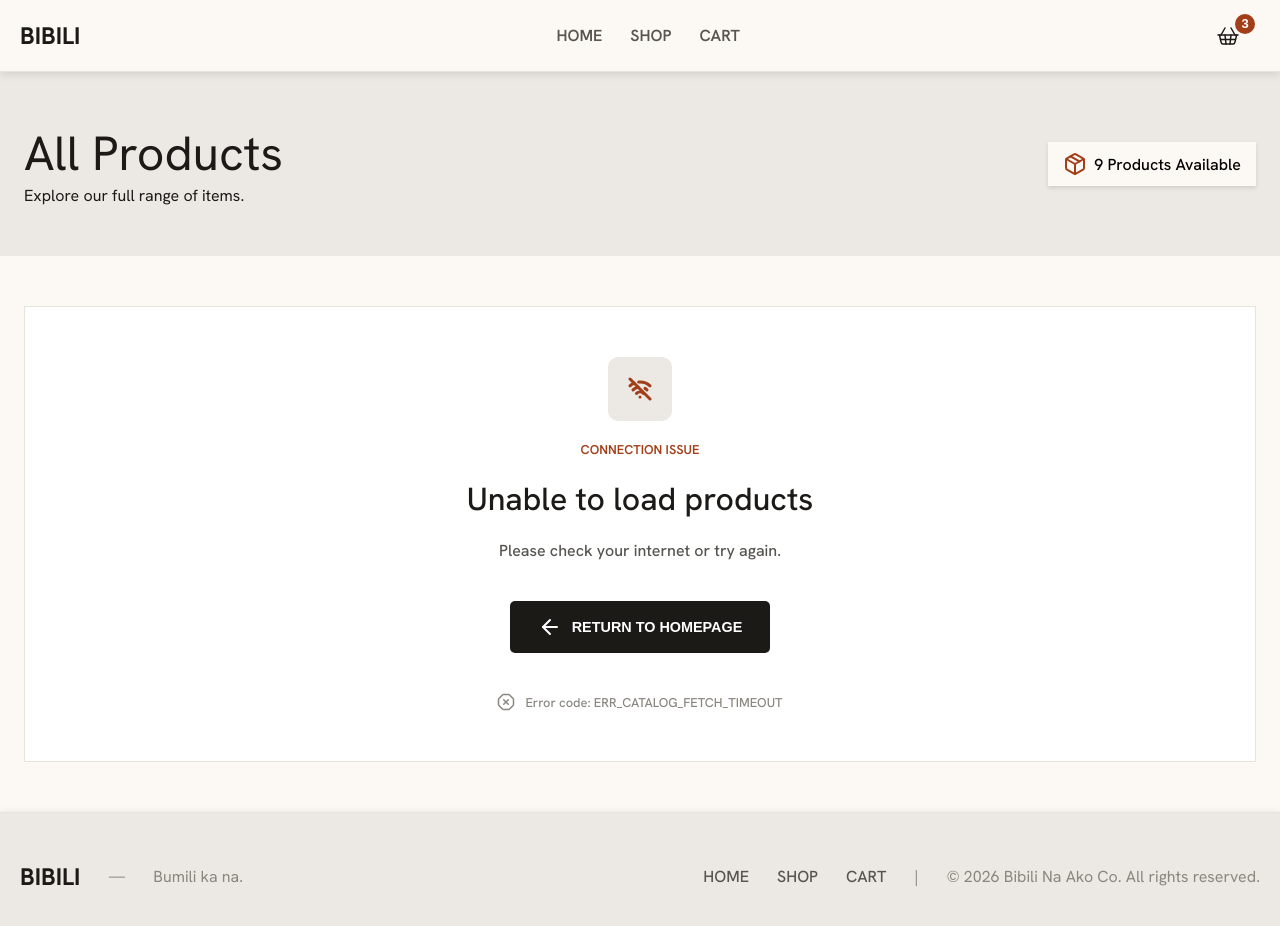
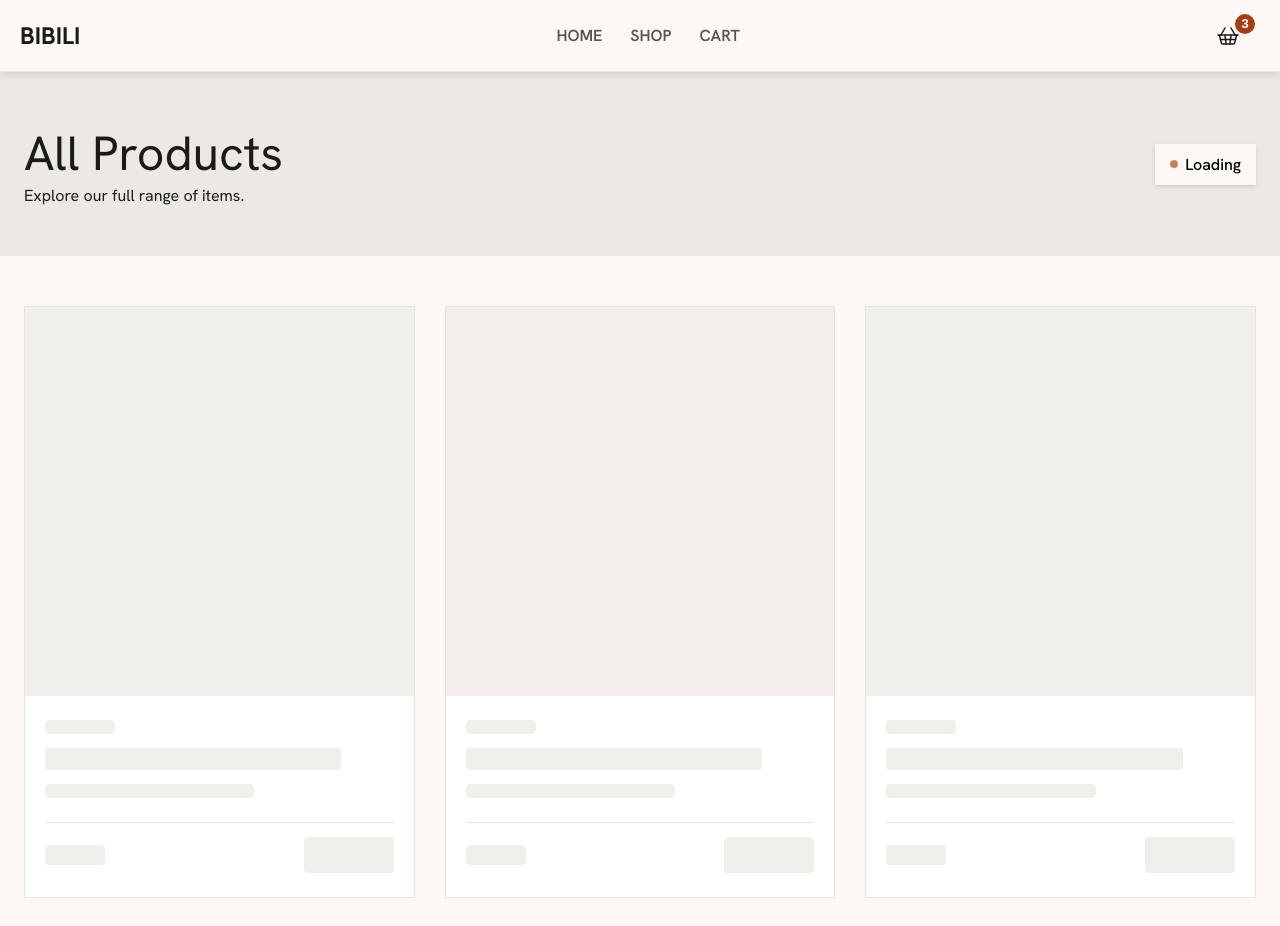
Before and after one commit to PapsRaps/Shopping-Site, a React (Vite) app: page /shop in a window 1280 px wide. Shown: the top 926 px of the page. Built offline with nearby package versions, Linux system fonts and the light colour scheme.

Commit message:
Created a Loading Screen for API Fetching

```diff
--- /dev/null
+++ b/src/components/LoadingList/LoadingList.jsx
@@ -0,0 +1,29 @@
+import styles from './LoadingList.module.css';
+
+export default function LoadingList() {
+    const skeletonCards = Array.from({ length: 6 });
+
+    return (
+        <div className={`container ${styles.loadingListContainer}`}>
+            <div className={styles.skeletonGrid}>
+                {skeletonCards.map((_, index) => (
+                    <div key={index} className={styles.skeletonCard}>
+                        <div className={`${styles.skeletonPulse} ${styles.skeletonImage}`} />
+
+                        <div className={styles.cardDetails}>
+                            <div className={`${styles.skeletonPulse} ${styles.skeletonTag}`} />
+
+                            <div className={`${styles.skeletonPulse} ${styles.skeletonTitle}`} />
+                            <div className={`${styles.skeletonPulse} ${styles.skeletonDesc}`} />
+
+                            <div className={styles.cardFooter}>
+                                <div className={`${styles.skeletonPulse} ${styles.skeletonPrice}`} />
+                                <div className={`${styles.skeletonPulse} ${styles.skeletonButton}`} />
+                            </div>
+                        </div>
+                    </div>
+                ))}
+            </div>
+        </div>
+    );
+}
--- /dev/null
+++ b/src/components/LoadingList/LoadingList.module.css
@@ -0,0 +1,104 @@
+.loadingListContainer {
+    flex: 1 1 auto;
+    width: 100%;
+    padding-top: 50px;
+    padding-bottom: 70px;
+}
+
+.skeletonGrid {
+    display: grid;
+    grid-template-columns: repeat(3, 1fr);
+    gap: 30px;
+}
+
+.skeletonCard {
+    background-color: var(--third-background-color);
+    border: 1px solid var(--border-color);
+    display: flex;
+    flex-direction: column;
+    overflow: hidden;
+}
+
+.skeletonPulse {
+    background-color: var(--border-color);
+    opacity: 0.6;
+    animation: pulsing 1.5s ease-in-out infinite;
+}
+
+@keyframes pulsing {
+    0% {
+        opacity: 0.45;
+    }
+    50% {
+        opacity: 0.9;
+    }
+    100% {
+        opacity: 0.45;
+    }
+}
+
+.skeletonImage {
+    width: 100%;
+    aspect-ratio: 1 / 1;
+    border-bottom: 1px solid var(--border-color);
+}
+
+.cardDetails {
+    padding: 24px 20px;
+    display: flex;
+    flex-direction: column;
+    gap: 14px;
+}
+
+.skeletonTag {
+    width: 70px;
+    height: 14px;
+    border-radius: 4px;
+}
+
+.skeletonTitle {
+    width: 85%;
+    height: 22px;
+    border-radius: 4px;
+}
+
+.skeletonDesc {
+    width: 60%;
+    height: 14px;
+    border-radius: 4px;
+}
+
+.cardFooter {
+    display: flex;
+    justify-content: space-between;
+    align-items: center;
+    margin-top: 10px;
+    padding-top: 14px;
+    border-top: 1px solid var(--border-color);
+}
+
+.skeletonPrice {
+    width: 60px;
+    height: 20px;
+    border-radius: 4px;
+}
+
+.skeletonButton {
+    width: 90px;
+    height: 36px;
+    border-radius: 4px;
+}
+
+@media (max-width: 900px) {
+    .skeletonGrid {
+        grid-template-columns: repeat(2, 1fr);
+        gap: 20px;
+    }
+}
+
+@media (max-width: 580px) {
+    .skeletonGrid {
+        grid-template-columns: 1fr;
+        gap: 20px;
+    }
+}
--- a/src/pages/Shop/Shop.jsx
+++ b/src/pages/Shop/Shop.jsx
@@ -2,9 +2,14 @@ import styles from './Shop.module.css'
 import Header from '../../components/Header/Header'
 import Footer from '../../components/Footer/Footer'
 import ShopList from '../../components/ShopList/ShopList'
+import LoadingList from '../../components/LoadingList/LoadingList'
 import EmptyShop from '../../components/EmptyShop/EmptyShop'
 
+import { useState } from 'react'
+
 export default function Shop(){
+    const [isLoading, setIsLoading] = useState(true);
+
     return(
         <div className={styles.shopScreen}>
             <Header></Header>
@@ -14,13 +19,19 @@ export default function Shop(){
                         <h2>All Products</h2>
                         <p>Explore our full range of items.</p>
                     </div>
-                    <div className={styles.shopDesc}>
+                    {isLoading && (
+                        <div className={styles.shopDesc} data-testid="loading-container">
+                            <span className={styles.pulseDot}></span>
+                            Loading
+                        </div>
+                    )}
+                    {/* <div className={styles.shopDesc} data-testid="loading-container">
                         <svg xmlns="http://www.w3.org/2000/svg" width="24" height="24" viewBox="0 0 24 24" fill="none" stroke="currentColor" strokeWidth="2" strokeLinecap="round" strokeLinejoin="round" className="lucide lucide-package preview-icon"><path d="M11 21.73a2 2 0 0 0 2 0l7-4A2 2 0 0 0 21 16V8a2 2 0 0 0-1-1.73l-7-4a2 2 0 0 0-2 0l-7 4A2 2 0 0 0 3 8v8a2 2 0 0 0 1 1.73z"/><path d="M12 22V12"/><polyline points="3.29 7 12 12 20.71 7"/><path d="m7.5 4.27 9 5.15"/></svg>
                         9 Products Available
-                    </div>
+                    </div> */}
                 </div>
             </div>
-            <EmptyShop></EmptyShop>
+            <LoadingList></LoadingList>
             <Footer></Footer>
         </div>
     )
--- a/src/pages/Shop/Shop.module.css
+++ b/src/pages/Shop/Shop.module.css
@@ -51,6 +51,26 @@
     color: var(--cart-notif-background-color);
 }
 
+.pulseDot {
+    width: 8px;
+    height: 8px;
+    background-color: var(--cart-notif-background-color);
+    border-radius: 50%;
+    display: inline-block;
+    animation: pulse 1.2s ease-in-out infinite;
+}
+
+@keyframes pulse {
+    0%, 100% {
+        transform: scale(0.8);
+        opacity: 0.4;
+    }
+    50% {
+        transform: scale(1.2);
+        opacity: 1;
+    }
+}
+
 
 @media (max-width: 768px) {
     .shopHeaderContent{
```
Also changed, not shown: 2 other files (tests, documents, lock files or other folders).
